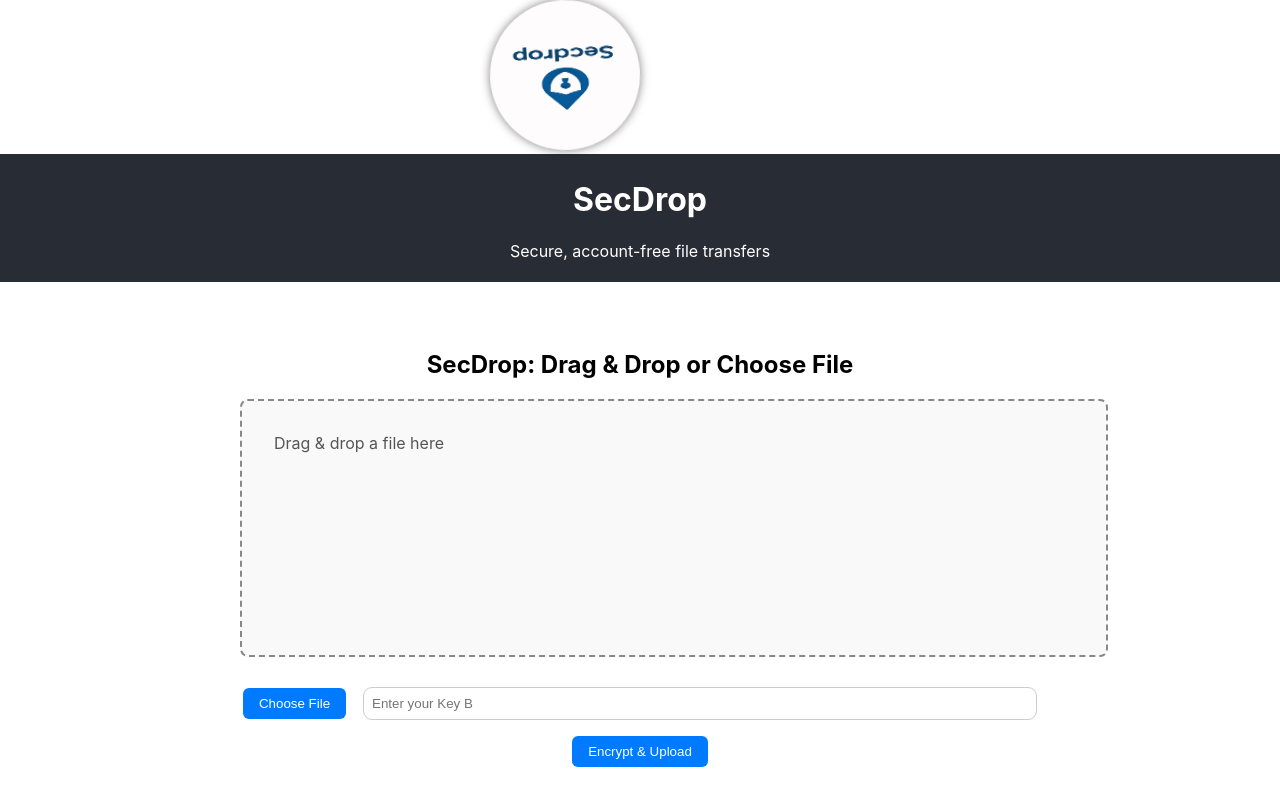
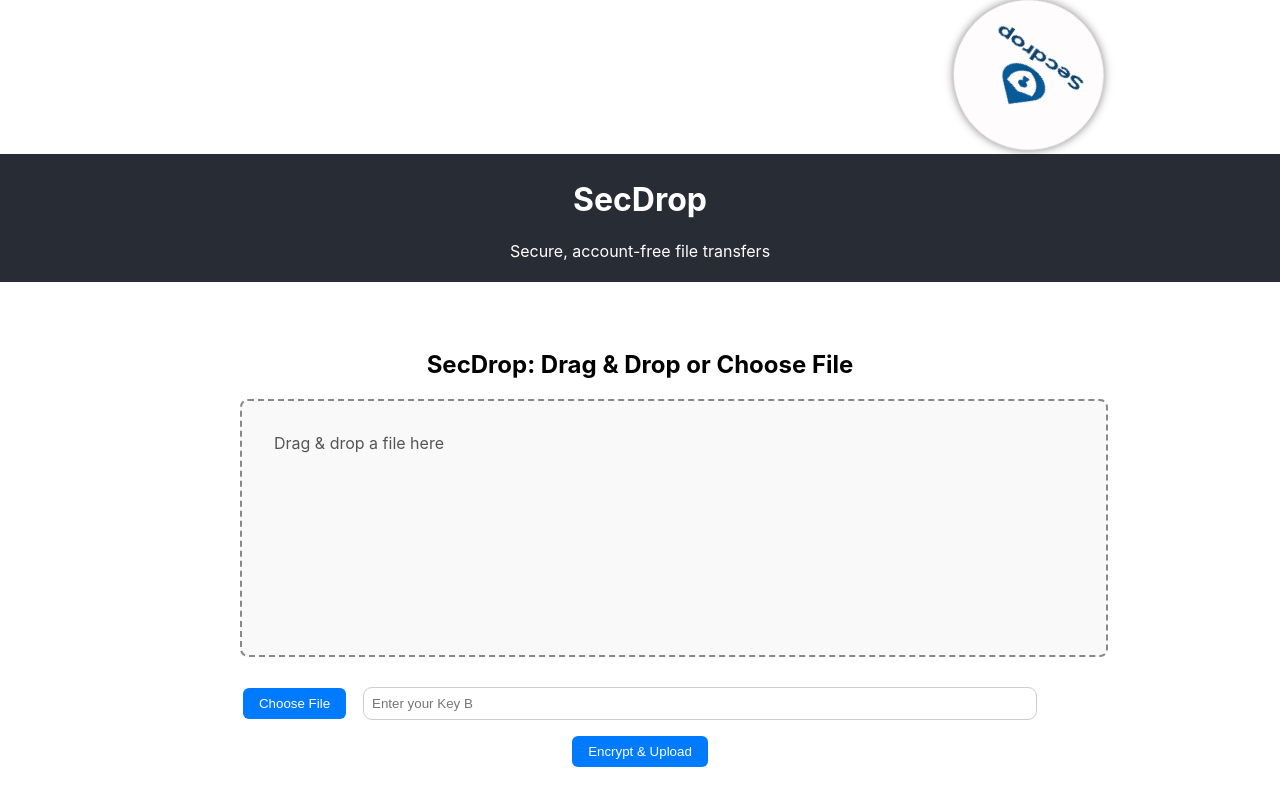
Before and after one commit to dilsidhu13/-SecDrop-Secure-File-Sharing-Web-Portal, a React (Create React App) app in the folder client/: page / in a window 1280 px wide. Shown: the top 806 px of the page. Built offline with nearby package versions, Linux system fonts and the light colour scheme.

Commit message:
Update Commit

```diff
--- a/client/src/App.css
+++ b/client/src/App.css
@@ -19,7 +19,7 @@
   border-radius: 50%;
   box-shadow: 0 0 10px rgba(0, 0, 0, 0.5);
   background-color: #282c34;
-  animation: roll-tire 4s linear infinite;
+  animation: roll-tire 10s linear infinite;
 }
 
 @keyframes roll-tire {
@@ -27,6 +27,6 @@
     transform: translateX(0) rotate(0deg);
   }
   100% {
-    transform: translateX(1000px) rotate(360deg);
+    transform: translateX(1600px) rotate(360deg);
   }
 }
```
